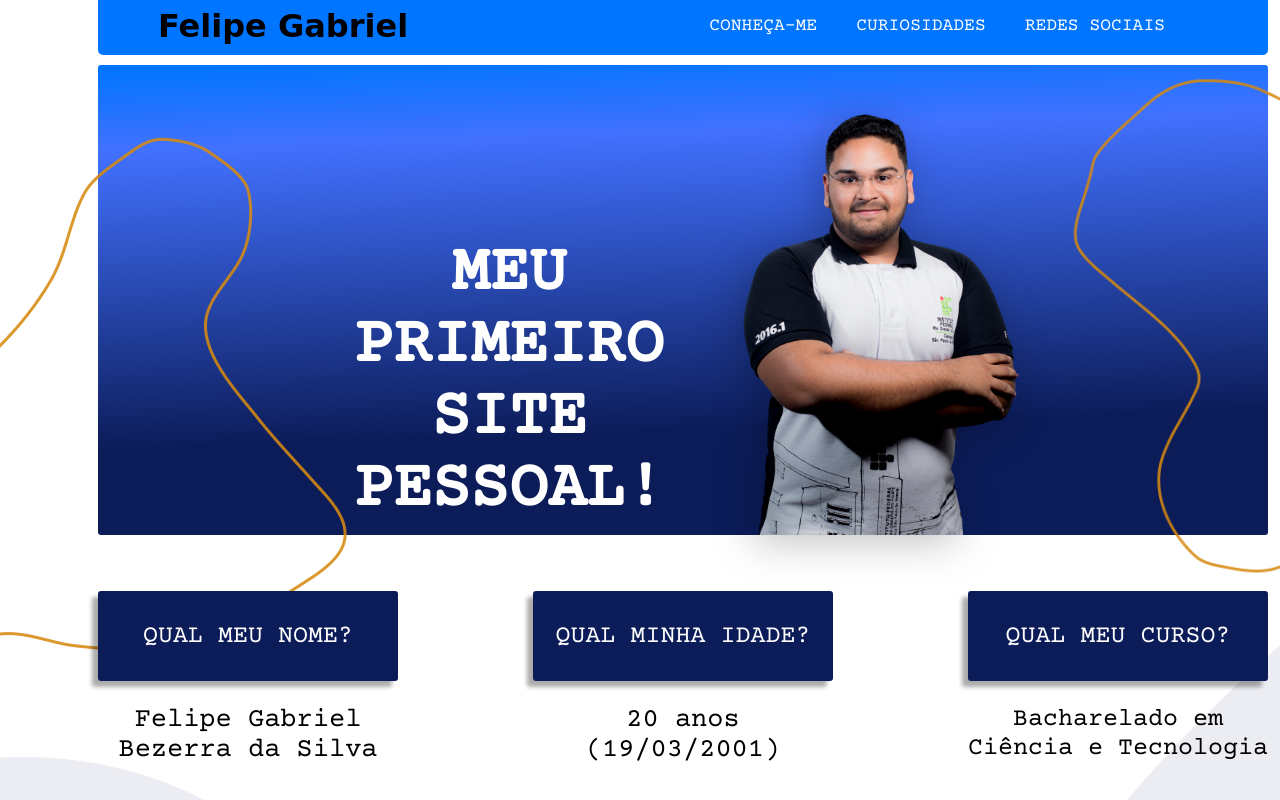
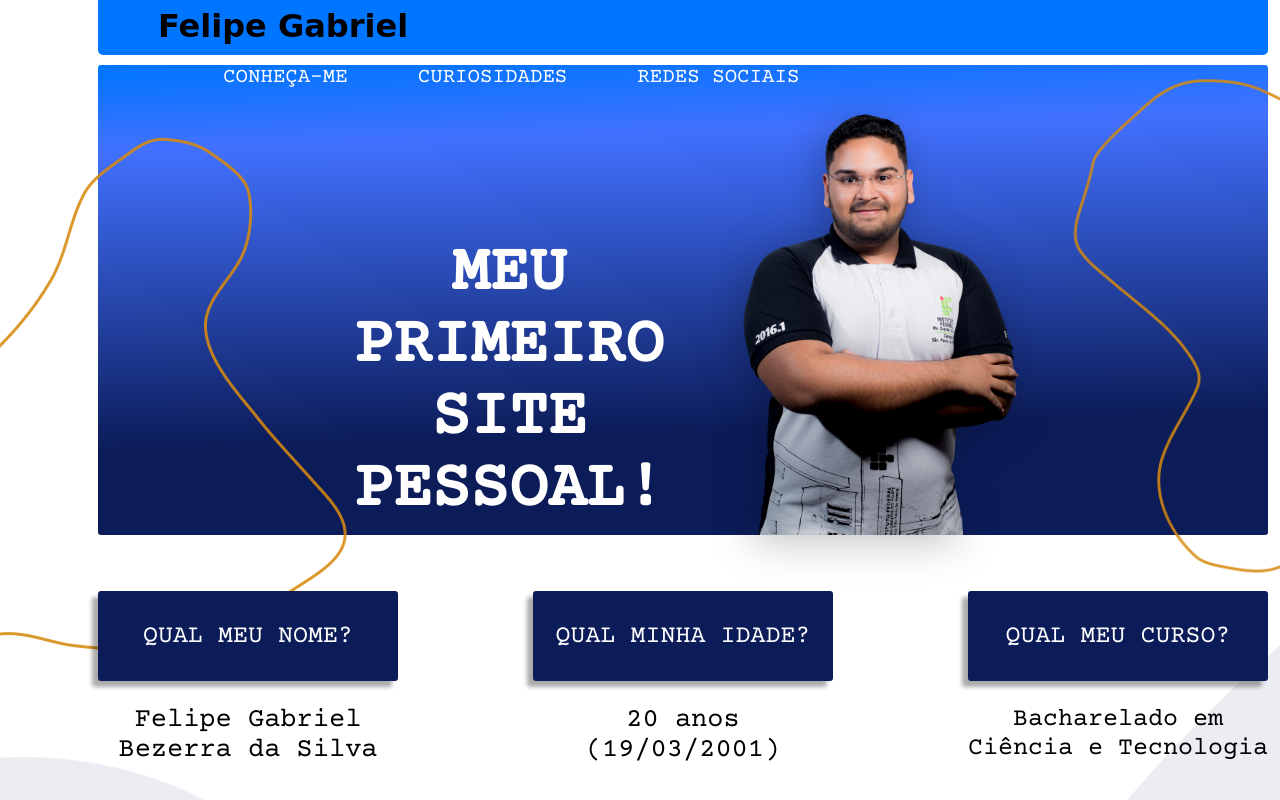
Before and after one commit to fsilva19/MeuSiteV2, a plain HTML site: page index.html in a window 1280 px wide. Shown: the top 800 px of the page. Drawn offline with nearby package versions, Linux system fonts and the light colour scheme; a web font is replaced by a local one.

Commit message:
Add files via upload

```diff
--- a/css/estilos.css
+++ b/css/estilos.css
@@ -44,29 +44,58 @@ header {
     font-family: 'Arima Madurai', cursive;
 }
 
+.menu {
+    width: 70%;
+    height: 30px;
+    display: flex;
+    flex-wrap: wrap;
+    justify-content: space-between;
+    align-items: center;
+    list-style: none;
+    margin-left: 90px;
+}
+
+.menu .menu-lista {
+    margin-left: 25px;
+    margin-right: 25px;
+}
+
+.menu .menu-link {
+    position: relative;
+    color: white;
+    text-decoration: none;
+    text-align: center;
+    padding: 7px 10px;
+    font-size: 1.3rem;
+    border-radius: 10px;
+}
+
+.menu .menu-link:hover {
+    color: black;
+    transition: 0.4s ease-in-out;
+}
+
+.menu .menu-link::after {
+    content: '';
+    position: absolute;
+    bottom: 0;
+    left: 50%;
+    width: 0%;
+    height: 3px;
+    background: black;
+    transition: 0.3s ease-out;
+}
+
+.menu .menu-link:hover::after {
+    left: 0px;
+    width: 100%;
+}
+
 .menu ul {
     display: flex;
-    margin-right: 95px;
-    margin-top: -14px;
-}
-
-.menu ul li {
-    margin-left: 23px;
-    font-size: 18px;
-    text-align: center;
-    align-items: center;
-}
-
-.menu ul li a {
-    align-items: center;
-    display: flex;
-    padding: 8px;
-}
-
-.menu ul li:hover {
-    border-bottom: 3px solid #000000;
-    border-radius: 3px;
-    color: black;
+    margin-right: 70px;
+    margin-top: -20px;
+    height: 10px;
 }
 
 
@@ -462,6 +491,9 @@ footer {
 
 /* ANIMAÇÕES */
 
+
+/*   EFEITOS DO CLIQUE COM SCROLL COM JS*/
+
 [data-anime] {
     opacity: 0;
     transition: .6s;
@@ -484,6 +516,9 @@ footer {
     transform: translate3d(0, 0, 0);
 }
 
+
+/*   EFEITOS DA BARRA DE ROLAGEM   */
+
 ::-webkit-scrollbar {
     width: 8px;
 }
--- a/index.html
+++ b/index.html
@@ -22,13 +22,13 @@
     <header class="header">
         <!--todo o escopo do menu-->
         <h1>Felipe Gabriel</h1>
-        <nav class="menu">
+        <div class="menu">
             <ul>
-                <li><a href="#perguntas">CONHEÇA-ME</a></li>
-                <li><a href="#mhistoria">CURIOSIDADES</a></li>
-                <li><a href="#final">REDES SOCIAIS</a></li>
+                <li class="menu-lista"><a href="#perguntas" class="menu-link">CONHEÇA-ME</a></li>
+                <li class="menu-lista"><a href="#mhistoria" class="menu-link">CURIOSIDADES</a></li>
+                <li class="menu-lista"><a href="#final" class="menu-link">REDES SOCIAIS</a></li>
             </ul>
-        </nav>
+        </div>
         </main>
     </header>
 
--- a/js/estilizac.js
+++ b/js/estilizac.js
@@ -1,3 +1,4 @@
+//          animação de transparência      //
 const target = document.querySelectorAll('[data-anime]');
 const animationClass = 'animate';
 const animationClass1 = 'animate1';
@@ -29,7 +30,7 @@ window.addEventListener('scroll', function() {
     animescr();
 });
 
-// animação dos botoes internos
+//          animação dos botoes internos        //
 const menuItens = document.querySelectorAll('.menu a');
 
 menuItens.forEach(item => {
```
